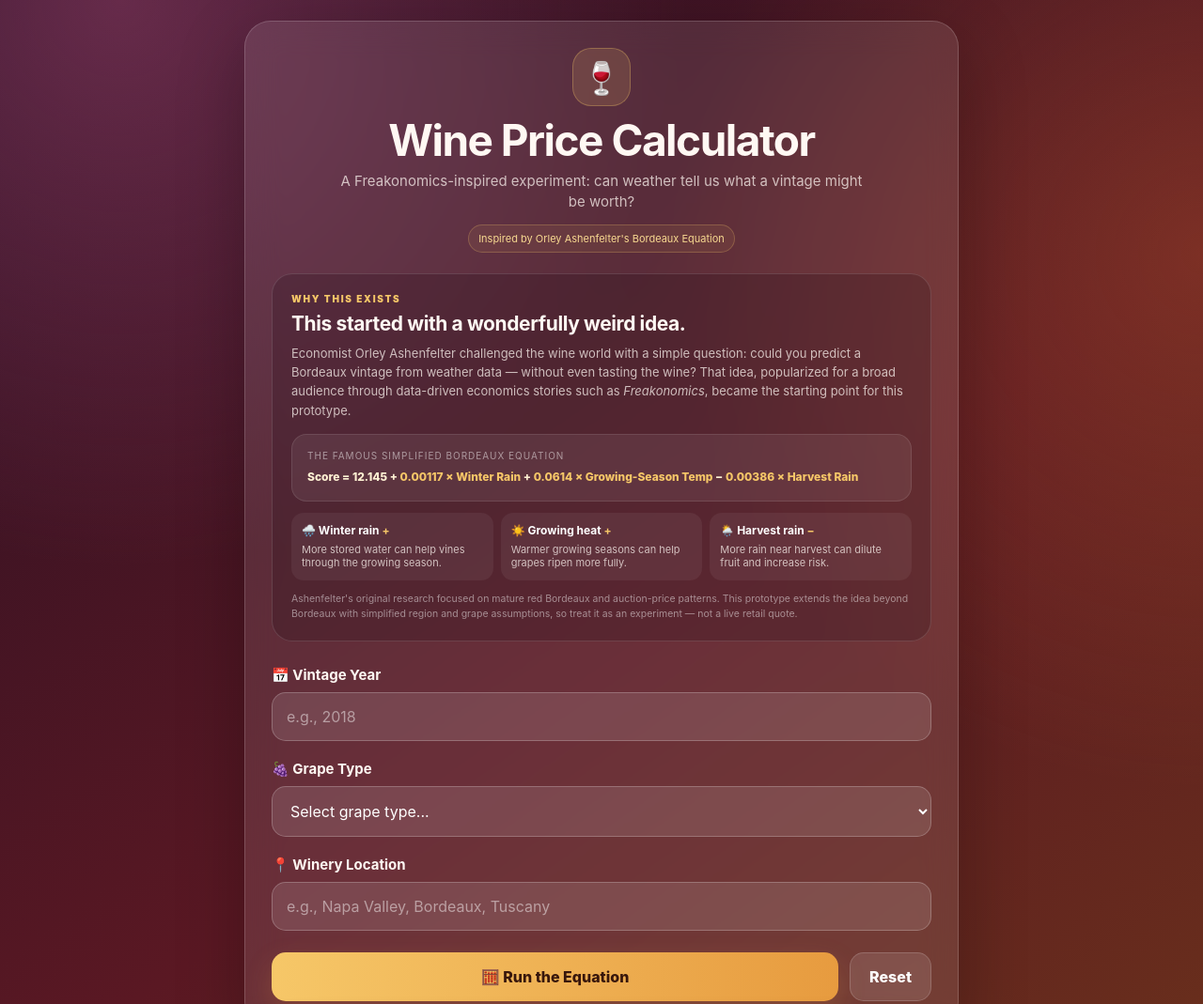
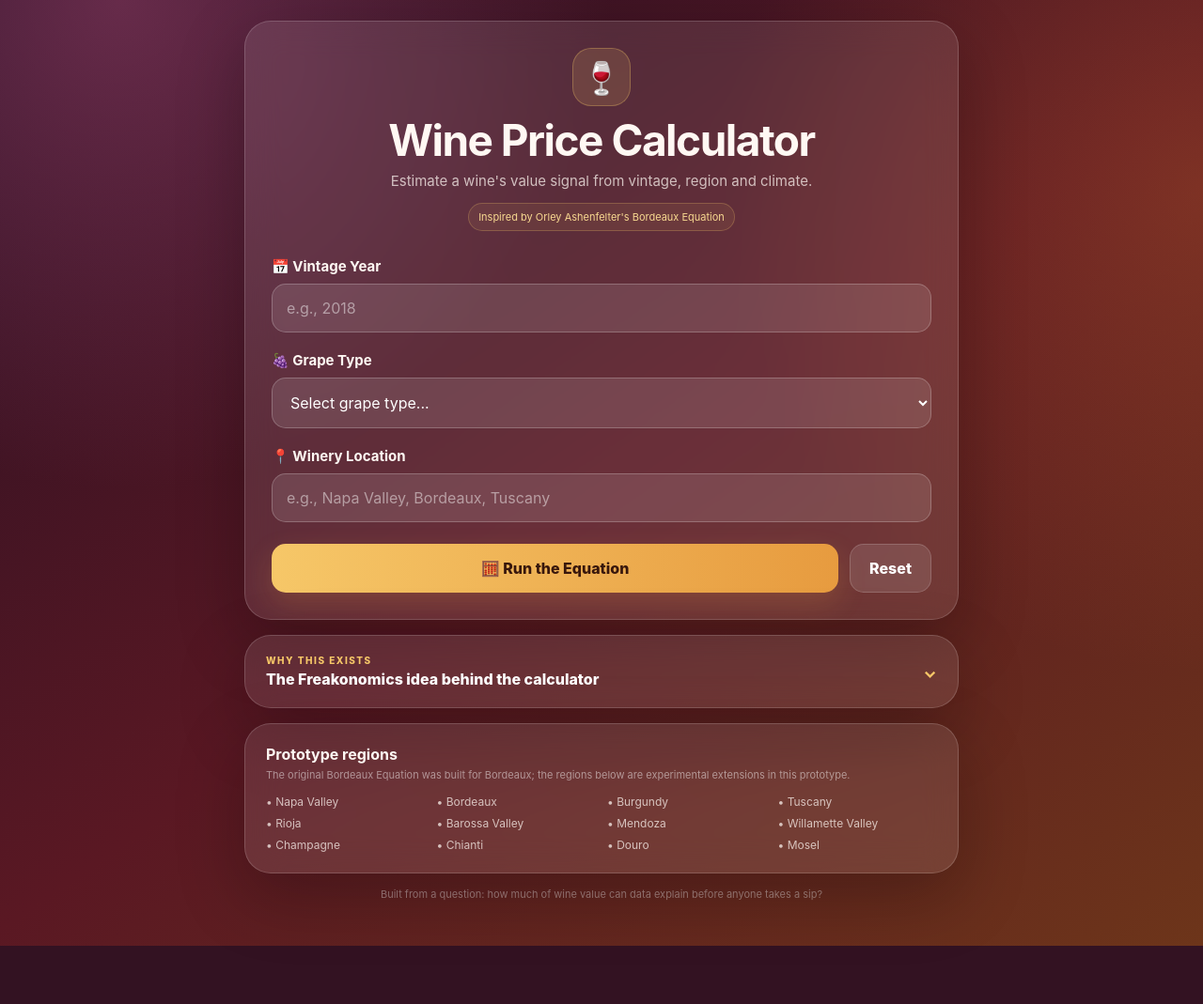
Before and after one commit to BB-BK-TK/wine_price_calculator, a plain HTML site: page index.html in a window 1280 px wide. Shown: the top 1069 px of the page at 94% size. After the commit the page ends 1007 px from the top, so only its background shows below. Drawn offline with Linux system fonts and the light colour scheme.

Commit message:
Move origin story below calculator and make it expandable

```diff
--- a/index.html
+++ b/index.html
@@ -17,24 +17,11 @@
     .wrap{width:min(760px,100%);margin:auto}
     .card{background:var(--glass);border:1px solid var(--line);border-radius:28px;box-shadow:0 24px 70px rgba(12,3,8,.28);backdrop-filter:blur(18px);-webkit-backdrop-filter:blur(18px)}
     .hero{padding:28px}
-    .brand{text-align:center;margin-bottom:22px}
+    .brand{text-align:center;margin-bottom:28px}
     .wine-icon{width:62px;height:62px;margin:0 auto 13px;display:grid;place-items:center;border-radius:20px;background:rgba(246,199,104,.14);border:1px solid rgba(246,199,104,.30);font-size:34px}
     .brand h1{font-size:clamp(32px,7vw,46px);line-height:1.02;margin:0 0 9px;letter-spacing:-1.5px}
     .brand p{margin:0 auto;color:var(--muted);font-size:15px;max-width:560px;line-height:1.5}
     .tag{display:inline-flex;align-items:center;gap:6px;margin-top:12px;border:1px solid rgba(246,199,104,.24);background:rgba(246,199,104,.08);border-radius:999px;padding:7px 10px;color:#f8d991;font-size:11px}
-    .origin{margin:0 0 26px;padding:20px;border-radius:22px;background:rgba(18,4,11,.18);border:1px solid rgba(255,255,255,.13)}
-    .kicker{font-size:10px;letter-spacing:1.7px;font-weight:900;color:#f6c768;margin-bottom:8px}
-    .origin h2{margin:0 0 9px;font-size:21px;line-height:1.2;letter-spacing:-.4px}
-    .origin-copy{margin:0;color:var(--muted);font-size:13px;line-height:1.55}
-    .equation-card{margin-top:15px;padding:16px;border-radius:16px;background:rgba(255,255,255,.07);border:1px solid rgba(255,255,255,.10)}
-    .equation-label{font-size:10px;text-transform:uppercase;letter-spacing:1px;color:rgba(255,255,255,.5);margin-bottom:7px}
-    .equation{font-size:12px;font-weight:760;line-height:1.65;color:#fff1d3}
-    .equation span{color:#f6c768}
-    .drivers{display:grid;grid-template-columns:repeat(3,1fr);gap:8px;margin-top:12px}
-    .driver{padding:11px;border-radius:13px;background:rgba(255,255,255,.055);font-size:11px;line-height:1.35;color:var(--muted)}
-    .driver b{display:block;color:white;font-size:12px;margin-bottom:4px}
-    .driver strong{color:#f6c768}
-    .origin-note{margin:12px 0 0;font-size:10.5px;color:rgba(255,255,255,.48);line-height:1.5}
     .fields{display:grid;gap:20px}
     .field label{display:flex;gap:8px;align-items:center;font-weight:750;margin:0 0 9px;font-size:15px}
     .control{width:100%;border-radius:15px;border:1px solid rgba(255,255,255,.22);background:rgba(255,255,255,.11);color:white;padding:15px 15px;font:inherit;outline:none;transition:.18s}
@@ -70,13 +57,34 @@
     .model-note{margin:11px auto 0;max-width:560px;color:rgba(255,255,255,.52);font-size:10.5px;line-height:1.45}
     .formula{margin-top:16px;padding:14px;border-radius:14px;background:rgba(0,0,0,.10);font-size:11px;line-height:1.6;color:rgba(255,255,255,.58);text-align:left}
     .formula strong{color:rgba(255,255,255,.82)}
+    .origin-wrap{margin-top:16px;overflow:hidden}
+    .origin-toggle{list-style:none;cursor:pointer;display:flex;align-items:center;justify-content:space-between;gap:16px;padding:20px 22px;font-weight:850;font-size:16px;user-select:none}
+    .origin-toggle::-webkit-details-marker{display:none}
+    .origin-toggle:focus-visible{outline:2px solid var(--gold);outline-offset:-4px;border-radius:24px}
+    .origin-toggle-copy{display:flex;flex-direction:column;gap:4px;min-width:0}
+    .origin-toggle-copy small{font-size:10px;letter-spacing:1.5px;color:#f6c768}
+    .origin-toggle-copy span{font-size:16px;color:white}
+    .chevron{font-size:18px;color:#f6c768;transition:transform .2s ease}
+    details[open] .chevron{transform:rotate(180deg)}
+    .origin{padding:0 22px 22px;border-top:1px solid rgba(255,255,255,.10)}
+    .origin h2{margin:20px 0 9px;font-size:21px;line-height:1.2;letter-spacing:-.4px}
+    .origin-copy{margin:0;color:var(--muted);font-size:13px;line-height:1.55}
+    .equation-card{margin-top:15px;padding:16px;border-radius:16px;background:rgba(255,255,255,.07);border:1px solid rgba(255,255,255,.10)}
+    .equation-label{font-size:10px;text-transform:uppercase;letter-spacing:1px;color:rgba(255,255,255,.5);margin-bottom:7px}
+    .equation{font-size:12px;font-weight:760;line-height:1.65;color:#fff1d3}
+    .equation span{color:#f6c768}
+    .drivers{display:grid;grid-template-columns:repeat(3,1fr);gap:8px;margin-top:12px}
+    .driver{padding:11px;border-radius:13px;background:rgba(255,255,255,.055);font-size:11px;line-height:1.35;color:var(--muted)}
+    .driver b{display:block;color:white;font-size:12px;margin-bottom:4px}
+    .driver strong{color:#f6c768}
+    .origin-note{margin:12px 0 0;font-size:10.5px;color:rgba(255,255,255,.48);line-height:1.5}
     .regions{margin-top:16px;padding:22px}
     .regions h3{margin:0 0 5px;font-size:16px}
     .regions p{font-size:11px;color:rgba(255,255,255,.48);margin:0 0 12px;line-height:1.45}
     .region-grid{display:grid;grid-template-columns:repeat(4,1fr);gap:8px 12px;color:var(--muted);font-size:12px}
     .footer{margin-top:14px;text-align:center;color:rgba(255,255,255,.42);font-size:11px;line-height:1.5}
     @media(max-width:560px){
-      body{padding:12px 10px 32px}.hero{padding:24px 18px}.brand{margin-bottom:20px}.origin{padding:17px 15px}.drivers{grid-template-columns:1fr}.actions{grid-template-columns:1fr}.secondary{order:2}.result{padding:20px 16px}.metrics{grid-template-columns:1fr 1fr 1fr}.metric b{font-size:20px}.region-grid{grid-template-columns:repeat(2,1fr)}.price{font-size:48px}.regions{padding:19px 18px}
+      body{padding:12px 10px 32px}.hero{padding:24px 18px}.brand{margin-bottom:25px}.actions{grid-template-columns:1fr}.secondary{order:2}.result{padding:20px 16px}.metrics{grid-template-columns:1fr 1fr 1fr}.metric b{font-size:20px}.region-grid{grid-template-columns:repeat(2,1fr)}.price{font-size:48px}.regions{padding:19px 18px}.origin-toggle{padding:18px}.origin{padding:0 18px 18px}.drivers{grid-template-columns:1fr}
     }
   </style>
 </head>
@@ -86,26 +94,8 @@
       <div class="brand">
         <div class="wine-icon" aria-hidden="true">🍷</div>
         <h1>Wine Price Calculator</h1>
-        <p>A Freakonomics-inspired experiment: can weather tell us what a vintage might be worth?</p>
+        <p>Estimate a wine's value signal from vintage, region and climate.</p>
         <div class="tag">Inspired by Orley Ashenfelter's Bordeaux Equation</div>
-      </div>
-
-      <div class="origin">
-        <div class="kicker">WHY THIS EXISTS</div>
-        <h2>This started with a wonderfully weird idea.</h2>
-        <p class="origin-copy">Economist Orley Ashenfelter challenged the wine world with a simple question: could you predict a Bordeaux vintage from weather data — without even tasting the wine? That idea, popularized for a broad audience through data-driven economics stories such as <em>Freakonomics</em>, became the starting point for this prototype.</p>
-
-        <div class="equation-card">
-          <div class="equation-label">The famous simplified Bordeaux Equation</div>
-          <div class="equation">Score = 12.145 + <span>0.00117 × Winter Rain</span> + <span>0.0614 × Growing-Season Temp</span> − <span>0.00386 × Harvest Rain</span></div>
-        </div>
-
-        <div class="drivers">
-          <div class="driver"><b>🌧️ Winter rain <strong>+</strong></b>More stored water can help vines through the growing season.</div>
-          <div class="driver"><b>☀️ Growing heat <strong>+</strong></b>Warmer growing seasons can help grapes ripen more fully.</div>
-          <div class="driver"><b>🌦️ Harvest rain <strong>−</strong></b>More rain near harvest can dilute fruit and increase risk.</div>
-        </div>
-        <p class="origin-note">Ashenfelter's original research focused on mature red Bordeaux and auction-price patterns. This prototype extends the idea beyond Bordeaux with simplified region and grape assumptions, so treat it as an experiment — not a live retail quote.</p>
       </div>
 
       <div class="fields">
@@ -142,6 +132,32 @@
 
       <div class="formula"><strong>What is original vs. what is ours?</strong><br/>Original idea: winter rainfall + growing-season temperature − harvest rainfall. Prototype extension: apply a grape multiplier and simplified climate assumptions so the interaction works across more regions. The extension is exploratory and should not be attributed to Ashenfelter.</div>
     </section>
+
+    <details class="card origin-wrap">
+      <summary class="origin-toggle">
+        <div class="origin-toggle-copy">
+          <small>WHY THIS EXISTS</small>
+          <span>The Freakonomics idea behind the calculator</span>
+        </div>
+        <span class="chevron" aria-hidden="true">⌄</span>
+      </summary>
+      <div class="origin">
+        <h2>This started with a wonderfully weird idea.</h2>
+        <p class="origin-copy">Economist Orley Ashenfelter challenged the wine world with a simple question: could you predict a Bordeaux vintage from weather data — without even tasting the wine? That idea, popularized for a broad audience through data-driven economics stories such as <em>Freakonomics</em>, became the starting point for this prototype.</p>
+
+        <div class="equation-card">
+          <div class="equation-label">The famous simplified Bordeaux Equation</div>
+          <div class="equation">Score = 12.145 + <span>0.00117 × Winter Rain</span> + <span>0.0614 × Growing-Season Temp</span> − <span>0.00386 × Harvest Rain</span></div>
+        </div>
+
+        <div class="drivers">
+          <div class="driver"><b>🌧️ Winter rain <strong>+</strong></b>More stored water can help vines through the growing season.</div>
+          <div class="driver"><b>☀️ Growing heat <strong>+</strong></b>Warmer growing seasons can help grapes ripen more fully.</div>
+          <div class="driver"><b>🌦️ Harvest rain <strong>−</strong></b>More rain near harvest can dilute fruit and increase risk.</div>
+        </div>
+        <p class="origin-note">Ashenfelter's original research focused on mature red Bordeaux and auction-price patterns. This prototype extends the idea beyond Bordeaux with simplified region and grape assumptions, so treat it as an experiment — not a live retail quote.</p>
+      </div>
+    </details>
 
     <section class="card regions">
       <h3>Prototype regions</h3>
```
